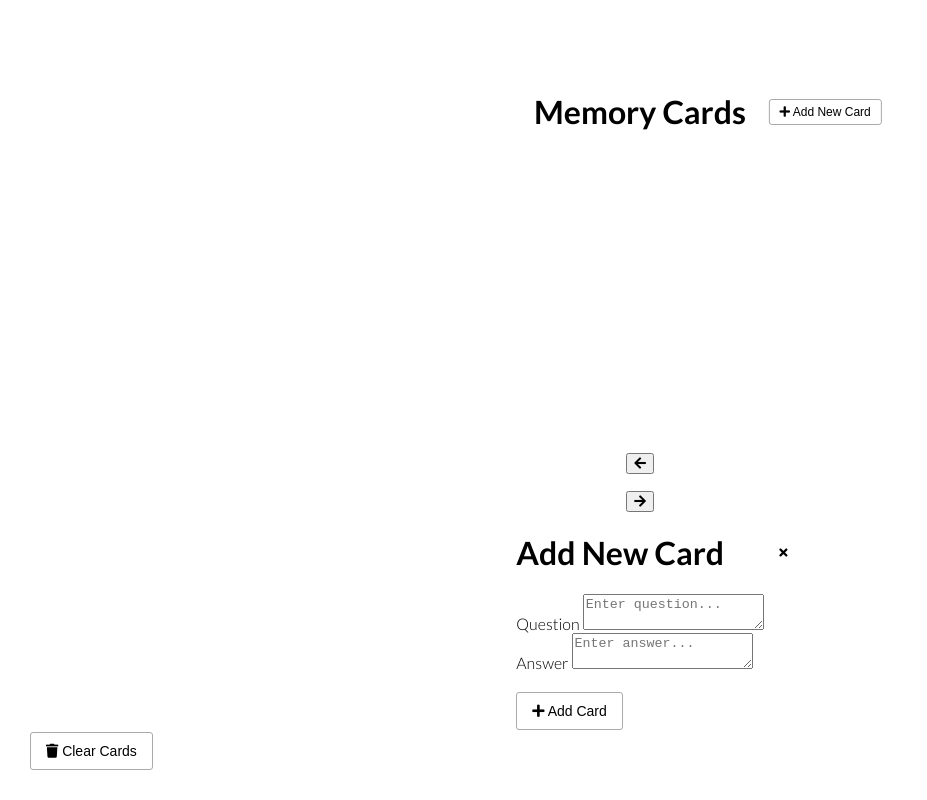
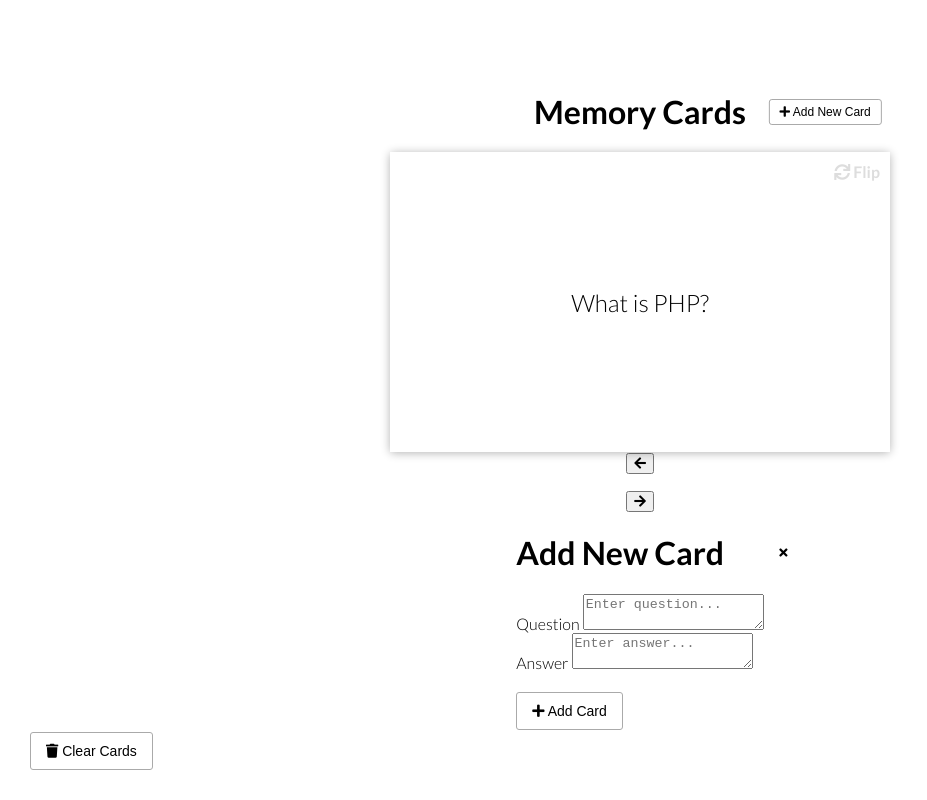
Before and after one commit to ericstober/memory-cards, a plain HTML site: page index.html in a window 1280 px wide. Shown: the whole page, without its empty margins (0-927 px from the left). Drawn offline with Linux system fonts and the light colour scheme.

Commit message:
adding styles

```diff
--- a/style.css
+++ b/style.css
@@ -64,8 +64,71 @@ h1 button {
 .card {
   position: absolute;
   opacity: 0;
+  font-size: 1.5em;
+  top: 0;
+  left: 0;
+  height: 100%;
+  width: 100%;
+  transform: translateX(50%) rotateY(-10deg);
+  transition: transform 0.4s ease, opacity 0.4s ease;
 }
 
-.card-active {
+.card.active {
+  cursor: pointer;
   opacity: 1;
+  z-index: 10;
+  transform: translateX(0) rotateY(0deg);
 }
+
+.card.left {
+  transform: translateX(-50%) rotateY(10deg);
+}
+
+.inner-card {
+  box-shadow: 0 1px 10px rgba(0, 0, 0, 0.3);
+  border-radius: 4px;
+  height: 100%;
+  width: 100%;
+  position: relative;
+  transform-style: preserve-3d;
+  transition: transform 0.4s ease;
+}
+
+.card.show-answer .inner-card {
+  transform: rotateX(180deg);
+}
+
+.inner-card-front,
+.inner-card-back {
+  backface-visibility: hidden;
+  position: absolute;
+  top: 0;
+  left: 0;
+  display: flex;
+  align-items: center;
+  justify-content: center;
+  height: 100%;
+  width: 100%;
+  background: #fff;
+}
+
+.inner-card-front {
+  transform: rotateX(0deg);
+  z-index: 2;
+}
+
+.inner-card-back {
+  transform: rotateX(180deg);
+}
+
+.inner-card-front:after,
+.inner-card-back:after {
+  content: '\f021  Flip';
+  font-family: 'Font Awesome 5 Free', Lato, sans-serif;
+  position: absolute;
+  top: 10px;
+  right:10px;
+  font-weight: bold;
+  font-size: 16px;
+  color: #ddd;
+}
```
